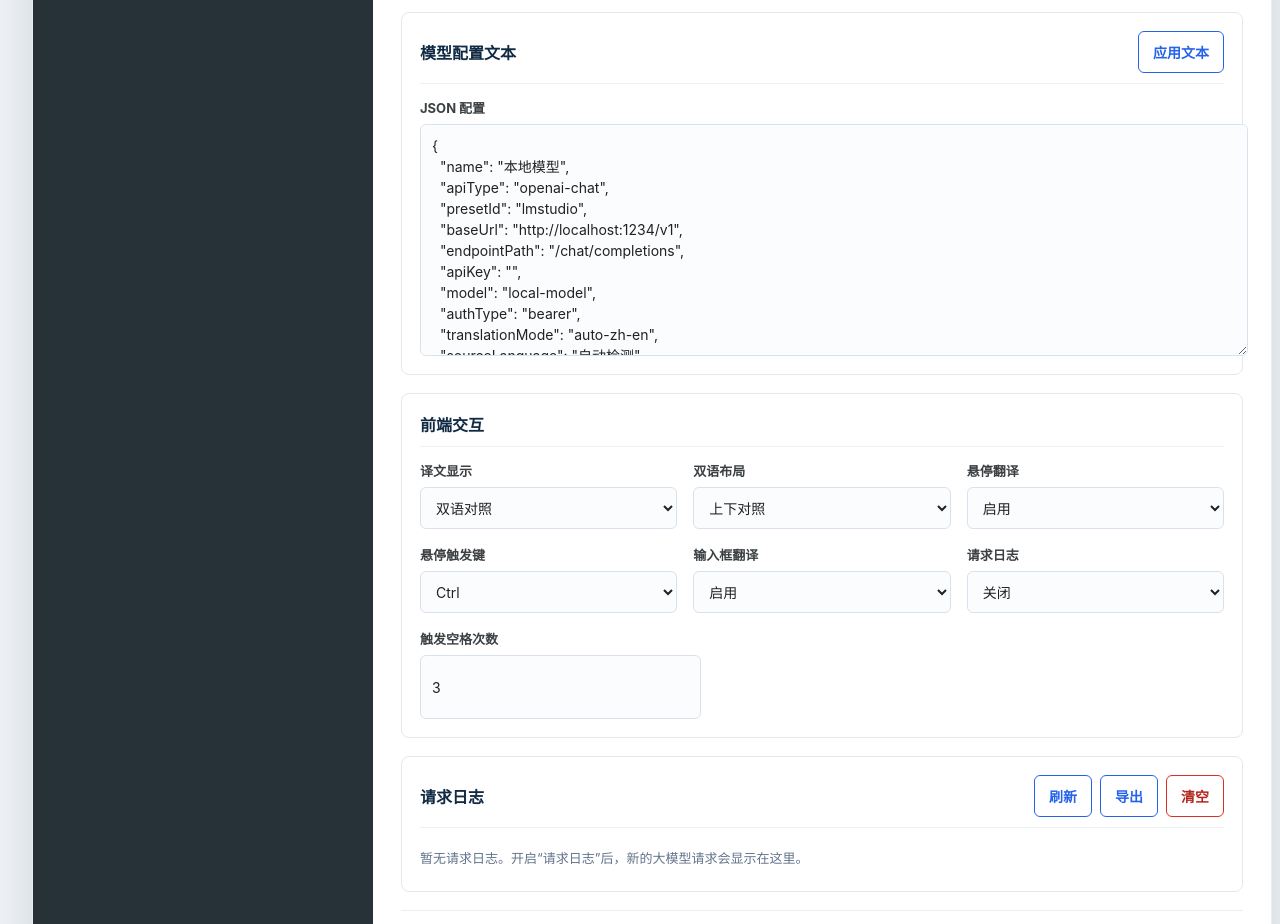
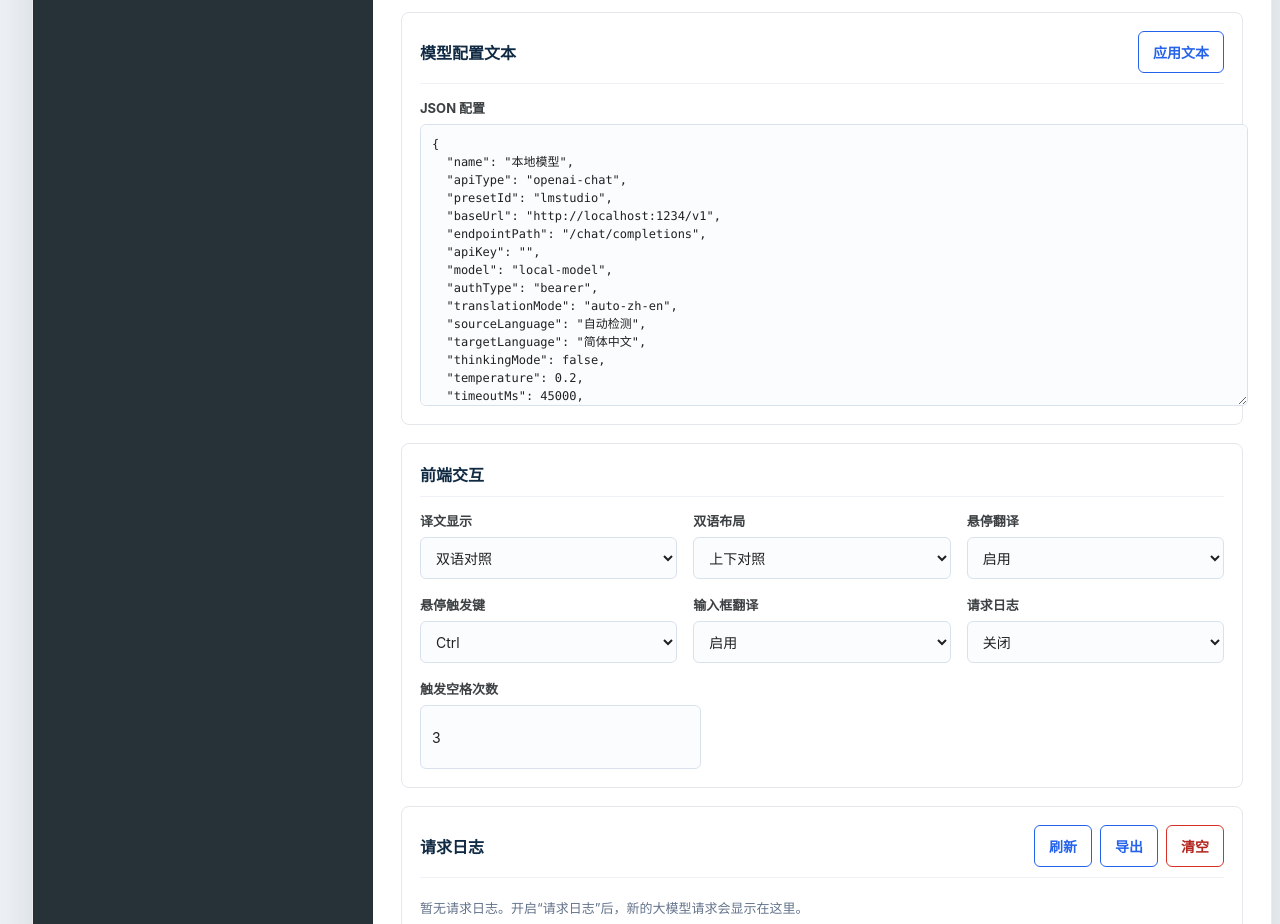
Before and after one commit to DXShelley/ai-translate, a browser extension: page src/options.html in a window 1280 px wide. Shown: the part 1260-2184 px from the top of the page. Drawn offline with Linux system fonts and the light colour scheme.

Commit message:
style: format profile config editor

```diff
--- a/src/options.css
+++ b/src/options.css
@@ -358,6 +358,13 @@ textarea {
   resize: vertical;
 }
 
+.profile-text {
+  font-family: "Cascadia Mono", Consolas, monospace;
+  font-size: 12px;
+  min-height: 260px;
+  white-space: pre;
+}
+
 input:focus,
 select:focus,
 textarea:focus {
```
